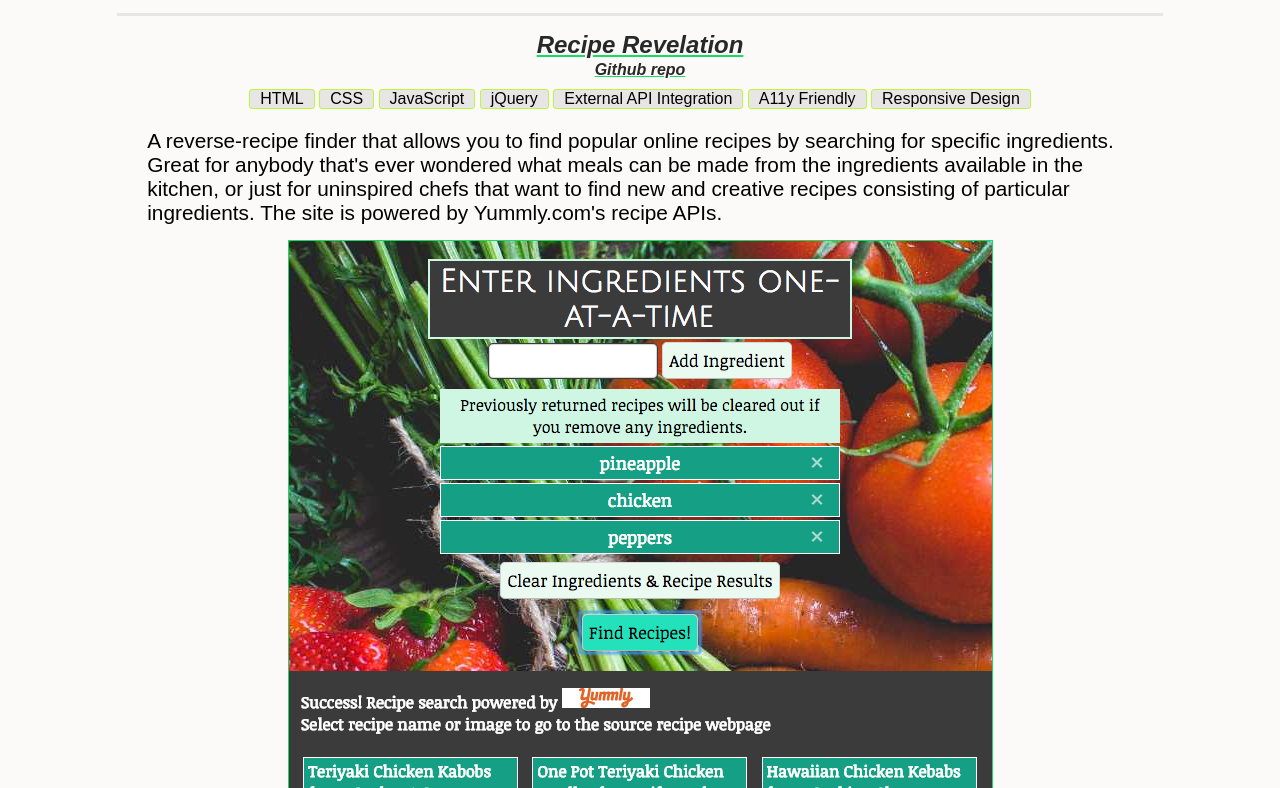
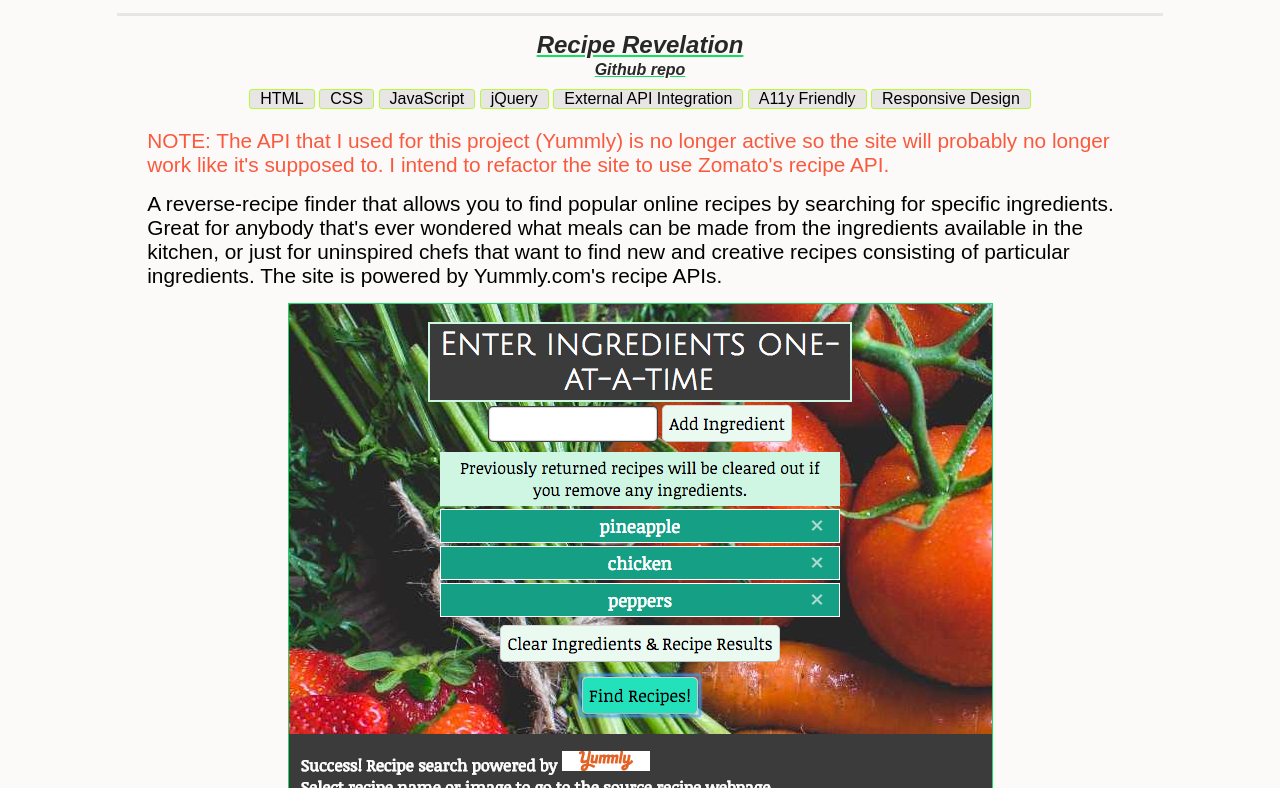
Before and after one commit to RoundEm/portfolio, a plain HTML site: page index.html in a window 1280 px wide. Shown: the part 1672-2460 px from the top of the page. Drawn offline with Linux system fonts and the light colour scheme; a web font is replaced by a local one.

Commit message:
Add note about Yummly api

```diff
--- a/index.css
+++ b/index.css
@@ -146,6 +146,10 @@ sup {
     background-color: #272828;
     color: #b7f93e;
 }
+.alert {
+    color: #f95a3e;
+    padding-bottom: 0;
+}
 @media all and (max-width: 750px) {
     main {
         margin: 0 15px;
@@ -170,6 +174,9 @@ sup {
         font-size: 1.1em;
         padding: 5px 20px;
     }
+    /* p.alert {
+        padding-bottom: 0;
+    } */
     #contact div {
         margin: 5px 50px;
         padding: 7px;
--- a/index.html
+++ b/index.html
@@ -70,6 +70,8 @@
                             <li>A11y Friendly</li>
                             <li>Responsive Design</li>
                         </ul>
+                        <p class="alert">NOTE: The API that I used for this project (Yummly) is no longer active so the site will probably no longer work like it's supposed to. I intend to refactor the site to use Zomato's recipe API.</p>
+
                         <p>A reverse-recipe finder that allows you to find popular online recipes by searching for specific ingredients. Great for anybody that's ever wondered what meals can be made from the ingredients available in the kitchen, or just for uninspired chefs that want to find new and creative recipes consisting of particular ingredients. The site is powered by Yummly.com's recipe APIs.</p>
                         <a href="https://roundem.github.io/Recipe_Revelation_recipe_finder/" target="_blank"><img src="images/recipe-revelation.png" alt="Screenshot of Recipe Revelation recipe results page" class="portfolio_img" /></a>
                     </div>
```
Also changed, not shown: images/profileImage.png.
